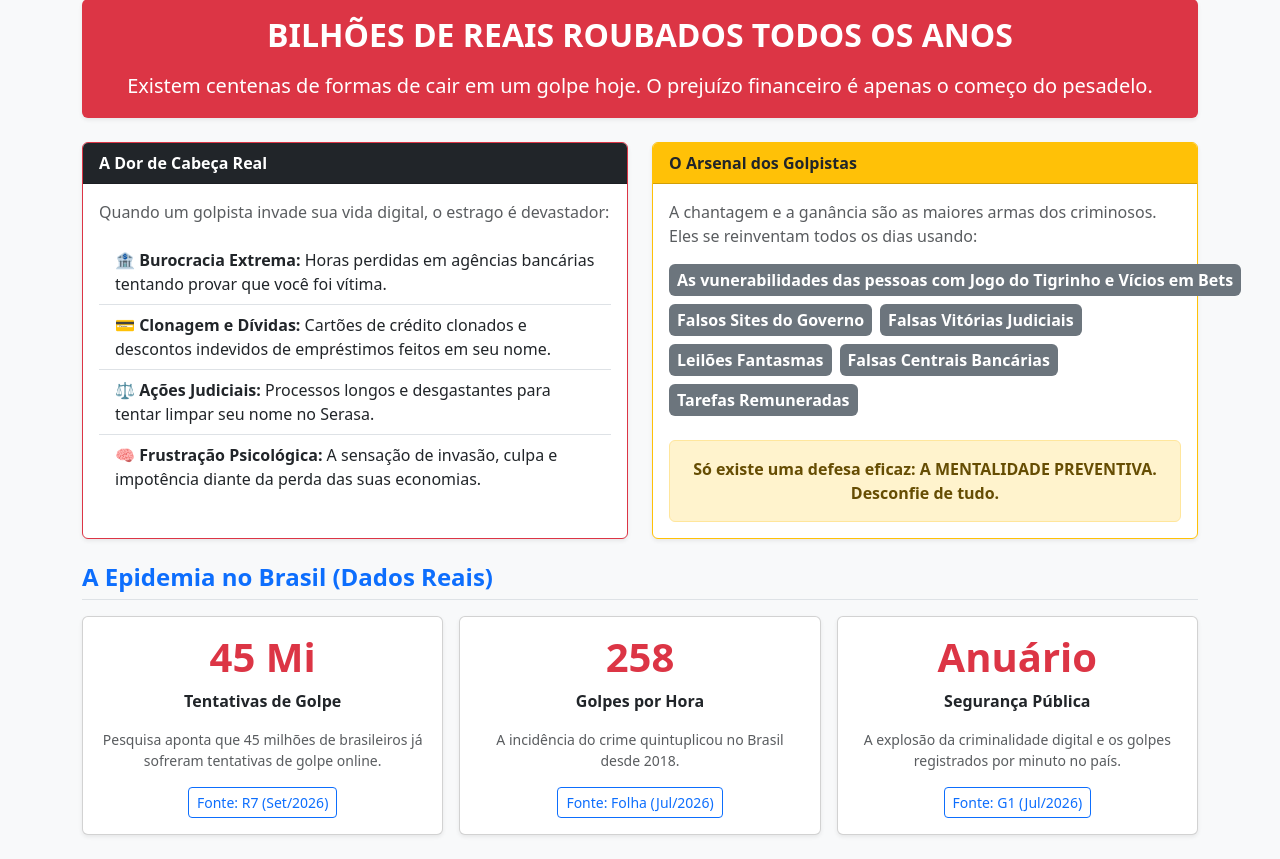
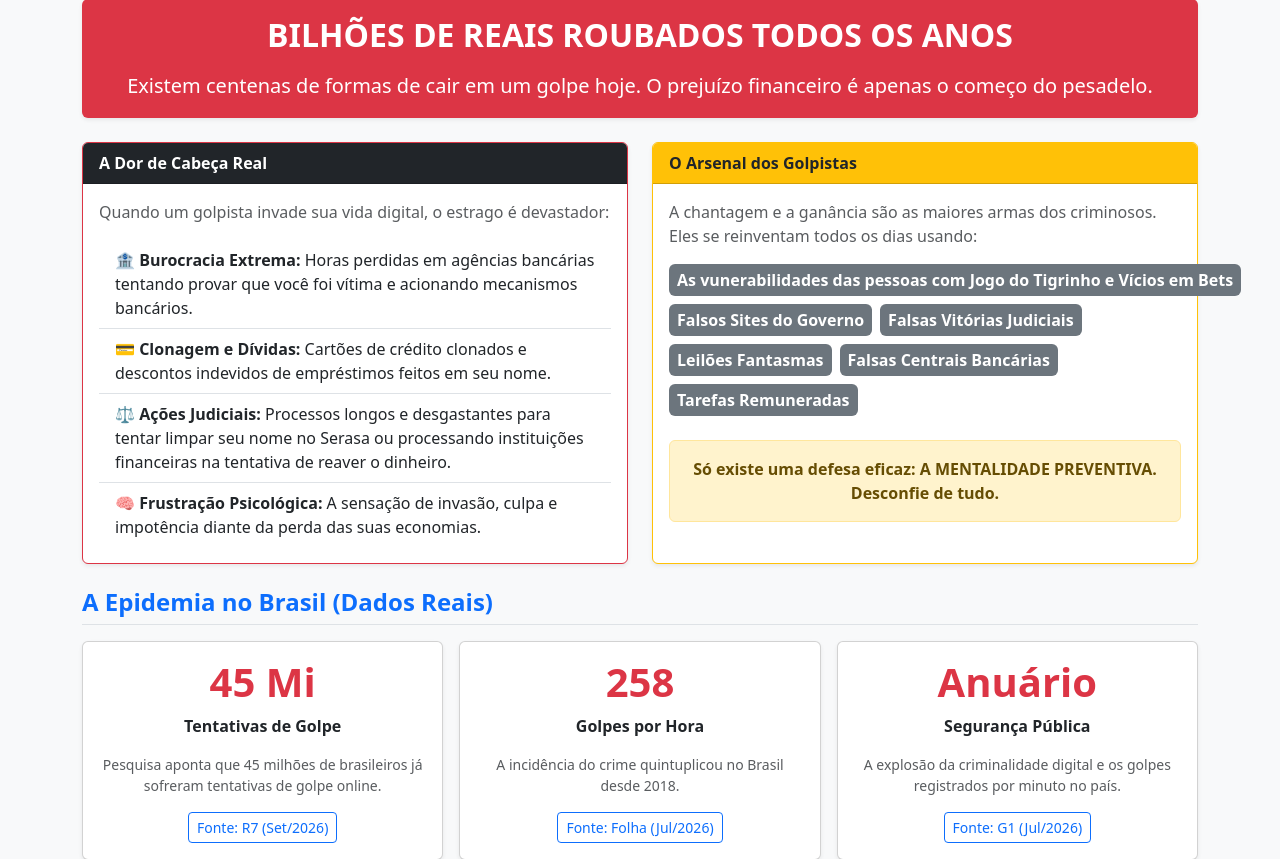
Before and after one commit to ronyvirginio/escudo-cidadao, a Flask app: page / in a window 1280 px wide, after a click on "🚨 O Preço do Golpe". Shown: the part 200-1059 px from the top of the page. Before the commit the page ends 1036 px from the top, so only its background shows below. Run offline with Flask 3, Linux system fonts and the light colour scheme.

Commit message:
sincronizacao 1

```diff
--- a/templates/index.html
+++ b/templates/index.html
@@ -90,9 +90,9 @@
                             <div class="card-body">
                                 <p class="text-muted">Quando um golpista invade sua vida digital, o estrago é devastador:</p>
                                 <ul class="list-group list-group-flush">
-                                    <li class="list-group-item">🏦 <strong>Burocracia Extrema:</strong> Horas perdidas em agências bancárias tentando provar que você foi vítima.</li>
+                                    <li class="list-group-item">🏦 <strong>Burocracia Extrema:</strong> Horas perdidas em agências bancárias tentando provar que você foi vítima e acionando mecanismos bancários.</li>
                                     <li class="list-group-item">💳 <strong>Clonagem e Dívidas:</strong> Cartões de crédito clonados e descontos indevidos de empréstimos feitos em seu nome.</li>
-                                    <li class="list-group-item">⚖️ <strong>Ações Judiciais:</strong> Processos longos e desgastantes para tentar limpar seu nome no Serasa.</li>
+                                    <li class="list-group-item">⚖️ <strong>Ações Judiciais:</strong> Processos longos e desgastantes para tentar limpar seu nome no Serasa ou processando instituições financeiras na tentativa de reaver o dinheiro.</li>
                                     <li class="list-group-item">🧠 <strong>Frustração Psicológica:</strong> A sensação de invasão, culpa e impotência diante da perda das suas economias.</li>
                                 </ul>
                             </div>
```
